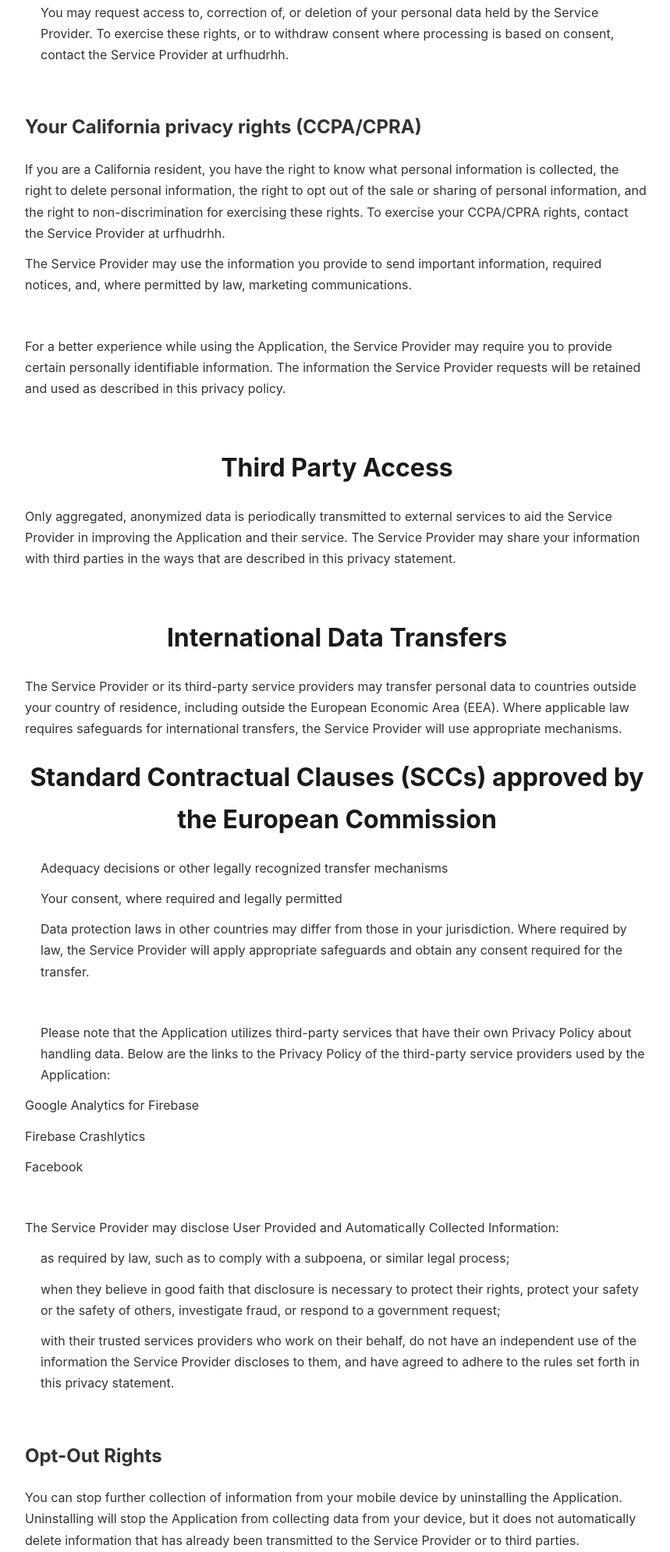
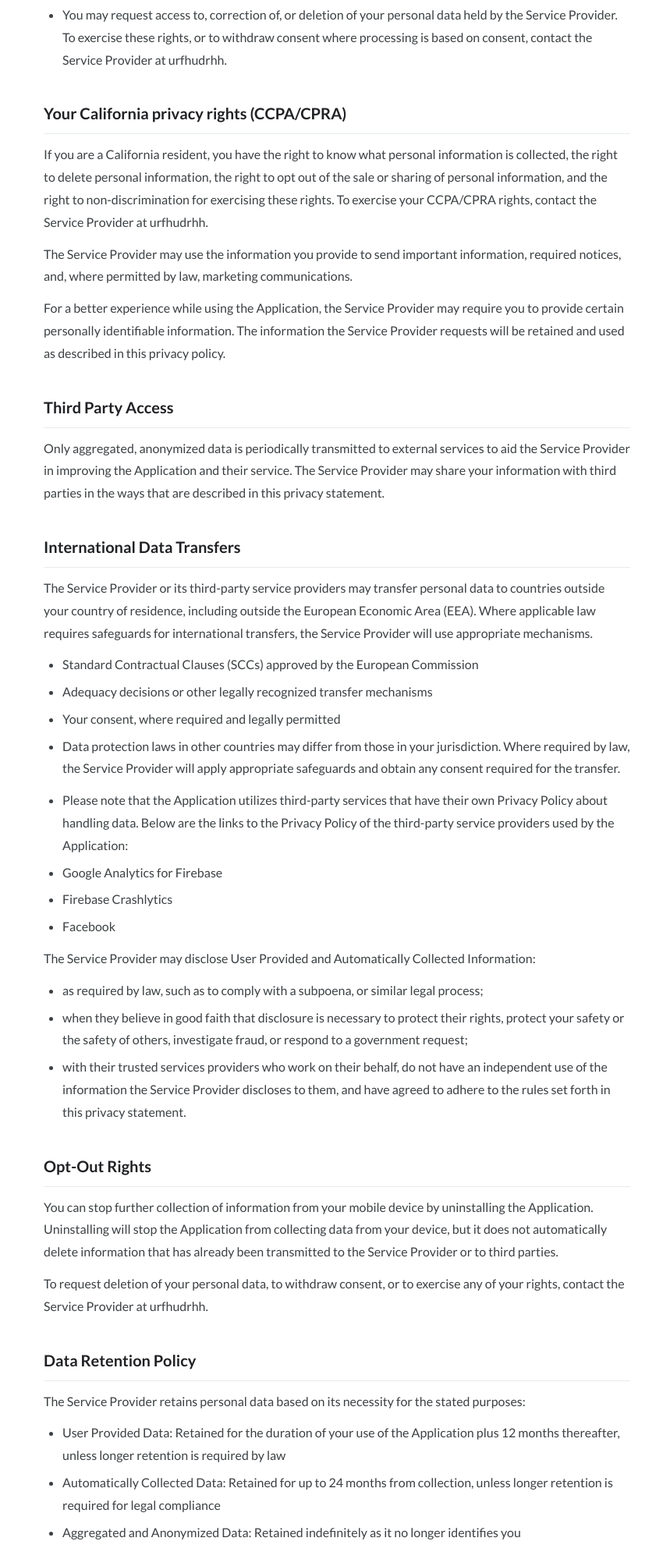
Before and after one commit to ninglun/privacy-policies, a plain HTML site: page mDmIK0z0hc.html in a window 1280 px wide. Shown: the part 810-2800 px from the top of the page at 78% size, without its empty margins (208-1067 px from the left). Drawn offline with Linux system fonts and the light colour scheme.

Commit message:
Update riuhgjdir

```diff
--- a/mDmIK0z0hc.html
+++ b/mDmIK0z0hc.html
@@ -4,92 +4,152 @@
 <meta charset="UTF-8">
 <meta name="viewport" content="width=device-width, initial-scale=1.0">
 <title>Privacy Policy - riuhgjdir</title>
+<link href="https://fonts.googleapis.com/css2?family=Lato:wght@400;700&display=swap" rel="stylesheet">
 <style>
-  body { font-family: -apple-system, BlinkMacSystemFont, 'Segoe UI', Roboto, sans-serif; max-width: 800px; margin: 40px auto; padding: 0 20px; line-height: 1.7; color: #333; }
-  h1 { text-align: center; color: #1a1a1a; }
-  p { margin: 12px 0; }
-  ul { padding-left: 24px; }
-  li { margin: 6px 0; }
+  * { margin: 0; padding: 0; box-sizing: border-box; }
+  body {
+    font-family: 'Lato', sans-serif;
+    background: #fff;
+    color: #202124;
+    line-height: 1.8;
+    font-size: 16px;
+  }
+  .container {
+    max-width: 800px;
+    margin: 0 auto;
+    padding: 60px 24px;
+  }
+  h1 {
+    font-size: 28px;
+    font-weight: 700;
+    color: #202124;
+    margin-bottom: 32px;
+  }
+  h2 {
+    font-size: 20px;
+    font-weight: 700;
+    color: #202124;
+    margin: 36px 0 12px;
+    padding-bottom: 8px;
+    border-bottom: 1px solid #e8eaed;
+  }
+  p {
+    margin: 12px 0;
+    color: #3c4043;
+  }
+  ul {
+    margin: 12px 0;
+    padding-left: 24px;
+    color: #3c4043;
+  }
+  li {
+    margin: 6px 0;
+  }
+  @media (max-width: 600px) {
+    .container { padding: 32px 16px; }
+    h1 { font-size: 24px; }
+    h2 { font-size: 18px; }
+  }
 </style>
 </head>
 <body>
-<p>Privacy Policy</p>
+<div class="container">
+<h1>Privacy Policy</h1>
 <p>This privacy policy applies to the riuhgjdir app for mobile devices, together with any related services operated by fdhgbdurrh (collectively, the &quot;Application&quot;). fdhgbdurrh is hereby referred to as the &quot;Service Provider&quot;.</p>
-<br>
+
 <h2>Information Collection and Use</h2>
-<p style="padding-left:20px">The Application collects information when you download and use it. This information may include information such as</p>
+<ul>
+<li>The Application collects information when you download and use it. This information may include information such as</li>
+</ul>
 <p>Your device's Internet Protocol address</p>
 <p>The pages of the Application that you visit, the time and date of your visit, the time spent on those pages</p>
 <p>The time spent on the Application</p>
 <p>your mobile operating system you use</p>
-<br>
+
 <h2>Cookies and tracking technologies</h2>
-<p style="padding-left:20px">The Application or its third-party SDKs may use cookies, SDKs, pixels, and similar technologies to support functionality, analytics, or service delivery. Where required by applicable law, the Service Provider will obtain consent before using non-essential tracking technologies.</p>
-<br>
+<ul>
+<li>The Application or its third-party SDKs may use cookies, SDKs, pixels, and similar technologies to support functionality, analytics, or service delivery. Where required by applicable law, the Service Provider will obtain consent before using non-essential tracking technologies.</li>
+</ul>
+
 <h2>Your Rights</h2>
-<p style="padding-left:20px">You may request access to, correction of, or deletion of your personal data held by the Service Provider. To exercise these rights, or to withdraw consent where processing is based on consent, contact the Service Provider at urfhudrhh.</p>
-<br>
+<ul>
+<li>You may request access to, correction of, or deletion of your personal data held by the Service Provider. To exercise these rights, or to withdraw consent where processing is based on consent, contact the Service Provider at urfhudrhh.</li>
+</ul>
+
 <h2>Your California privacy rights (CCPA/CPRA)</h2>
 <p>If you are a California resident, you have the right to know what personal information is collected, the right to delete personal information, the right to opt out of the sale or sharing of personal information, and the right to non-discrimination for exercising these rights. To exercise your CCPA/CPRA rights, contact the Service Provider at urfhudrhh.</p>
 <p>The Service Provider may use the information you provide to send important information, required notices, and, where permitted by law, marketing communications.</p>
-<br>
+
 <p>For a better experience while using the Application, the Service Provider may require you to provide certain personally identifiable information. The information the Service Provider requests will be retained and used as described in this privacy policy.</p>
-<br>
-<h1>Third Party Access</h1>
+
+<h2>Third Party Access</h2>
 <p>Only aggregated, anonymized data is periodically transmitted to external services to aid the Service Provider in improving the Application and their service. The Service Provider may share your information with third parties in the ways that are described in this privacy statement.</p>
-<br>
-<h1>International Data Transfers</h1>
+
+<h2>International Data Transfers</h2>
 <p>The Service Provider or its third-party service providers may transfer personal data to countries outside your country of residence, including outside the European Economic Area (EEA). Where applicable law requires safeguards for international transfers, the Service Provider will use appropriate mechanisms.</p>
-<h1>Standard Contractual Clauses (SCCs) approved by the European Commission</h1>
-<p style="padding-left:20px">Adequacy decisions or other legally recognized transfer mechanisms</p>
-<p style="padding-left:20px">Your consent, where required and legally permitted</p>
-<p style="padding-left:20px">Data protection laws in other countries may differ from those in your jurisdiction. Where required by law, the Service Provider will apply appropriate safeguards and obtain any consent required for the transfer.</p>
-<br>
-<p style="padding-left:20px">Please note that the Application utilizes third-party services that have their own Privacy Policy about handling data. Below are the links to the Privacy Policy of the third-party service providers used by the Application:</p>
-<p>Google Analytics for Firebase</p>
-<p>Firebase Crashlytics</p>
-<p>Facebook</p>
-<br>
+<ul>
+<li>Standard Contractual Clauses (SCCs) approved by the European Commission</li>
+<li>Adequacy decisions or other legally recognized transfer mechanisms</li>
+<li>Your consent, where required and legally permitted</li>
+<li>Data protection laws in other countries may differ from those in your jurisdiction. Where required by law, the Service Provider will apply appropriate safeguards and obtain any consent required for the transfer.</li>
+</ul>
+
+<ul>
+<li>Please note that the Application utilizes third-party services that have their own Privacy Policy about handling data. Below are the links to the Privacy Policy of the third-party service providers used by the Application:</li>
+<li>Google Analytics for Firebase</li>
+<li>Firebase Crashlytics</li>
+<li>Facebook</li>
+</ul>
+
 <p>The Service Provider may disclose User Provided and Automatically Collected Information:</p>
-<p style="padding-left:20px">as required by law, such as to comply with a subpoena, or similar legal process;</p>
-<p style="padding-left:20px">when they believe in good faith that disclosure is necessary to protect their rights, protect your safety or the safety of others, investigate fraud, or respond to a government request;</p>
-<p style="padding-left:20px">with their trusted services providers who work on their behalf, do not have an independent use of the information the Service Provider discloses to them, and have agreed to adhere to the rules set forth in this privacy statement.</p>
-<br>
+<ul>
+<li>as required by law, such as to comply with a subpoena, or similar legal process;</li>
+<li>when they believe in good faith that disclosure is necessary to protect their rights, protect your safety or the safety of others, investigate fraud, or respond to a government request;</li>
+<li>with their trusted services providers who work on their behalf, do not have an independent use of the information the Service Provider discloses to them, and have agreed to adhere to the rules set forth in this privacy statement.</li>
+</ul>
+
 <h2>Opt-Out Rights</h2>
 <p>You can stop further collection of information from your mobile device by uninstalling the Application. Uninstalling will stop the Application from collecting data from your device, but it does not automatically delete information that has already been transmitted to the Service Provider or to third parties.</p>
 <p>To request deletion of your personal data, to withdraw consent, or to exercise any of your rights, contact the Service Provider at urfhudrhh.</p>
-<br>
-<h1>Data Retention Policy</h1>
+
+<h2>Data Retention Policy</h2>
 <p>The Service Provider retains personal data based on its necessity for the stated purposes:</p>
-<p style="padding-left:20px">User Provided Data: Retained for the duration of your use of the Application plus 12 months thereafter, unless longer retention is required by law</p>
-<p style="padding-left:20px">Automatically Collected Data: Retained for up to 24 months from collection, unless longer retention is required for legal compliance</p>
-<p style="padding-left:20px">Aggregated and Anonymized Data: Retained indefinitely as it no longer identifies you</p>
-<p style="padding-left:20px">Data required for legal compliance: Retained as long as required by applicable law</p>
-<p style="padding-left:20px">You may request deletion of your personal data, subject to any legal obligation to retain it. If you want the Service Provider to delete User Provided Data submitted through the Application, please contact them at urfhudrhh. Please note that some User Provided Data may be required for the Application to function properly.</p>
-<br>
+<ul>
+<li>User Provided Data: Retained for the duration of your use of the Application plus 12 months thereafter, unless longer retention is required by law</li>
+<li>Automatically Collected Data: Retained for up to 24 months from collection, unless longer retention is required for legal compliance</li>
+<li>Aggregated and Anonymized Data: Retained indefinitely as it no longer identifies you</li>
+<li>Data required for legal compliance: Retained as long as required by applicable law</li>
+<li>You may request deletion of your personal data, subject to any legal obligation to retain it. If you want the Service Provider to delete User Provided Data submitted through the Application, please contact them at urfhudrhh. Please note that some User Provided Data may be required for the Application to function properly.</li>
+</ul>
+
 <h2>Children</h2>
-<p style="padding-left:20px">The Application is not intended for children under 18 years of age, or such higher age as required by applicable law. The Service Provider does not knowingly solicit data from children or market the Application to them.</p>
-<br>
-<p style="padding-left:20px">Where parental or guardian consent is required under applicable law, the Application is not intended for use without that consent. The Service Provider does not knowingly collect personally identifiable information from children under 18 years of age in violation of applicable law. In the event the Service Provider discovers that a child has provided personal information, the Service Provider will immediately delete this from their servers. If you are a parent or guardian and you are aware that your child has provided the Service Provider with personal information, please contact the Service Provider (urfhudrhh) so that they will be able to take the necessary actions.</p>
-<br>
+<ul>
+<li>The Application is not intended for children under 18 years of age, or such higher age as required by applicable law. The Service Provider does not knowingly solicit data from children or market the Application to them.</li>
+</ul>
+
+<ul>
+<li>Where parental or guardian consent is required under applicable law, the Application is not intended for use without that consent. The Service Provider does not knowingly collect personally identifiable information from children under 18 years of age in violation of applicable law. In the event the Service Provider discovers that a child has provided personal information, the Service Provider will immediately delete this from their servers. If you are a parent or guardian and you are aware that your child has provided the Service Provider with personal information, please contact the Service Provider (urfhudrhh) so that they will be able to take the necessary actions.</li>
+</ul>
+
 <h2>Security</h2>
 <p>The Service Provider is concerned about safeguarding the confidentiality of your information. The Service Provider provides physical, electronic, and procedural safeguards to protect information the Service Provider processes and maintains.</p>
-<br>
-<h1>Data Breach Notification</h1>
+
+<h2>Data Breach Notification</h2>
 <p>If a data breach occurs that affects your personal data, the Service Provider will notify you in accordance with applicable legal requirements, including, where required, providing information about the nature of the breach and the steps being taken to address it.</p>
-<br>
+
 <h2>Changes</h2>
 <p>The Service Provider may update this Privacy Policy from time to time. The Service Provider will notify you of material changes by posting the updated Privacy Policy with an effective date. Where required by law, the Service Provider will seek your consent to material changes before they take effect.</p>
-<br>
+
 <h2>Previous versions of this Privacy Policy will be maintained and made available upon request by contacting the Service Provider at urfhudrhh.</h2>
-<br>
+
 <p>This privacy policy is effective as of 2026-06-10</p>
-<br>
+
 <h2>Your Consent</h2>
 <p>Where processing is based on consent, you provide that consent by affirmatively opting in to the relevant feature or action. You may withdraw consent at any time without affecting processing carried out before withdrawal. Processing based on other lawful bases is carried out as described above.</p>
-<br>
+
 <h2>Contact Us</h2>
 <p>If you have any questions regarding privacy while using the Application, or have questions about the practices, please contact the Service Provider via email at urfhudrhh.</p>
-<br>
+
+</div>
 </body>
 </html>
```
